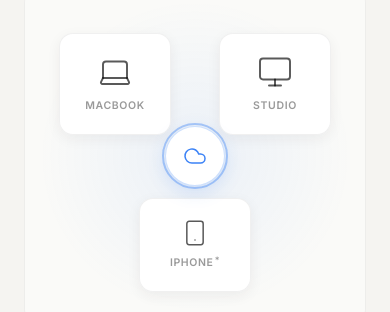
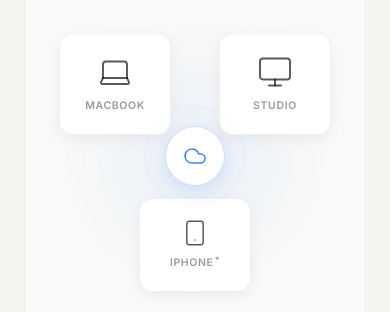
Before and after one commit to ThatXliner/quillium-landing, a SvelteKit app: page /omni in a window 390 px wide. Shown: the part 1005-1317 px from the top of the page. Built offline with nearby package versions, Linux system fonts and the light colour scheme.

Commit message:
:fire: refactor: remove blanket animation disable now that root cause fixed
Reveal fade-ins now work on mobile again. The GSAP setup guards
in HeroScroll and omni prevent the original breakage.

```diff
--- a/src/lib/reveal.ts
+++ b/src/lib/reveal.ts
@@ -3,17 +3,7 @@
 
 gsap.registerPlugin(ScrollTrigger);
 
-const isMobile = () => typeof window !== 'undefined' && window.innerWidth <= 768;
-
 export function initReveal() {
-	if (isMobile()) {
-		gsap.utils.toArray<HTMLElement>('.reveal').forEach((el) => {
-			el.style.opacity = '1';
-			el.style.transform = 'none';
-		});
-		return;
-	}
-
 	gsap.utils.toArray<HTMLElement>('.reveal').forEach((el) => {
 		const delay = el.classList.contains('reveal-delay-1')
 			? 0.1
--- a/src/routes/layout.css
+++ b/src/routes/layout.css
@@ -121,18 +121,3 @@
 		color: rgba(0, 0, 0, 0.55);
 	}
 }
-
-/* ── Disable animations on mobile ── */
-@media (max-width: 768px) {
-	*,
-	*::before,
-	*::after {
-		animation-duration: 0.001ms !important;
-		animation-iteration-count: 1 !important;
-		transition-duration: 0.001ms !important;
-	}
-	.reveal {
-		opacity: 1;
-		transform: none;
-	}
-}
```
